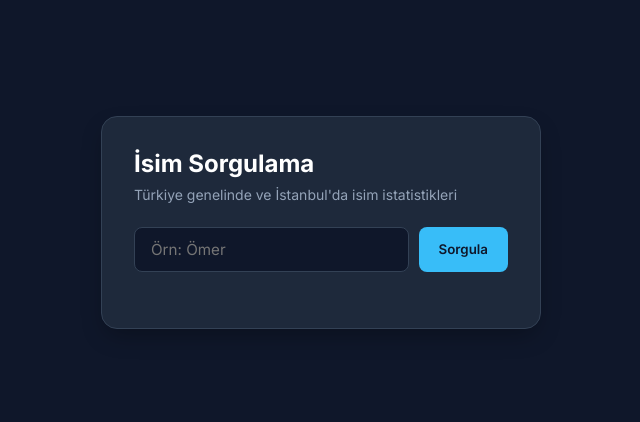
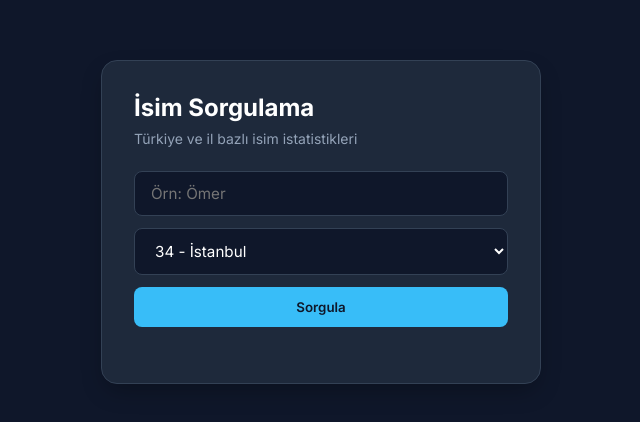
Before and after one commit to Omerbabapiro3131/tuik-test, a website: page public/index.html in a window 1280 px wide. Shown: the part 178-600 px from the top of the page, without its empty margins (319-959 px from the left). Drawn offline with Linux system fonts and the light colour scheme.

Commit message:
Update index.html

```diff
--- a/public/index.html
+++ b/public/index.html
@@ -43,11 +43,12 @@
     }
     .input-group {
       display: flex;
-      gap: 10px;
+      flex-direction: column;
+      gap: 12px;
       margin-bottom: 24px;
     }
-    input {
-      flex: 1;
+    input, select {
+      width: 100%;
       background: #0f172a;
       border: 1px solid #334155;
       padding: 12px 16px;
@@ -57,7 +58,7 @@
       outline: none;
       transition: border-color 0.2s;
     }
-    input:focus {
+    input:focus, select:focus {
       border-color: #38bdf8;
     }
     button {
@@ -69,6 +70,7 @@
       font-weight: 600;
       cursor: pointer;
       transition: background 0.2s;
+      width: 100%;
     }
     button:hover {
       background: #7dd3fc;
@@ -110,10 +112,93 @@
 
   <div class="card">
     <h2>İsim Sorgulama</h2>
-    <p class="subtitle">Türkiye genelinde ve İstanbul'da isim istatistikleri</p>
+    <p class="subtitle">Türkiye ve il bazlı isim istatistikleri</p>
 
     <div class="input-group">
       <input type="text" id="isimInput" placeholder="Örn: Ömer" autocomplete="off">
+      <select id="ilSelect">
+        <option value="1">01 - Adana</option>
+        <option value="2">02 - Adıyaman</option>
+        <option value="3">03 - Afyonkarahisar</option>
+        <option value="4">04 - Ağrı</option>
+        <option value="5">05 - Amasya</option>
+        <option value="6">06 - Ankara</option>
+        <option value="7">07 - Antalya</option>
+        <option value="8">08 - Artvin</option>
+        <option value="9">09 - Aydın</option>
+        <option value="10">10 - Balıkesir</option>
+        <option value="11">11 - Bilecik</option>
+        <option value="12">12 - Bingöl</option>
+        <option value="13">13 - Bitlis</option>
+        <option value="14">14 - Bolu</option>
+        <option value="15">15 - Burdur</option>
+        <option value="16">16 - Bursa</option>
+        <option value="17">17 - Çanakkale</option>
+        <option value="18">18 - Çankırı</option>
+        <option value="19">19 - Çorum</option>
+        <option value="20">20 - Denizli</option>
+        <option value="21">21 - Diyarbakır</option>
+        <option value="22">22 - Edirne</option>
+        <option value="23">23 - Elazığ</option>
+        <option value="24">24 - Erzincan</option>
+        <option value="25">25 - Erzurum</option>
+        <option value="26">26 - Eskişehir</option>
+        <option value="27">27 - Gaziantep</option>
+        <option value="28">28 - Giresun</option>
+        <option value="29">29 - Gümüşhane</option>
+        <option value="30">30 - Hakkari</option>
+        <option value="31">31 - Hatay</option>
+        <option value="32">32 - Isparta</option>
+        <option value="33">33 - Mersin</option>
+        <option value="34" selected>34 - İstanbul</option>
+        <option value="35">35 - İzmir</option>
+        <option value="36">36 - Kars</option>
+        <option value="37">37 - Kastamonu</option>
+        <option value="38">38 - Kayseri</option>
+        <option value="39">39 - Kırklareli</option>
+        <option value="40">40 - Kırşehir</option>
+        <option value="41">41 - Kocaeli</option>
+        <option value="42">42 - Konya</option>
+        <option value="43">43 - Kütahya</option>
+        <option value="44">44 - Malatya</option>
+        <option value="45">45 - Manisa</option>
+        <option value="46">46 - Kahramanmaraş</option>
+        <option value="47">47 - Mardin</option>
+        <option value="48">48 - Muğla</option>
+        <option value="49">49 - Muş</option>
+        <option value="50">50 - Nevşehir</option>
+        <option value="51">51 - Niğde</option>
+        <option value="52">52 - Ordu</option>
+        <option value="53">53 - Rize</option>
+        <option value="54">54 - Sakarya</option>
+        <option value="55">55 - Samsun</option>
+        <option value="56">56 - Siirt</option>
+        <option value="57">57 - Sinop</option>
+        <option value="58">58 - Sivas</option>
+        <option value="59">59 - Tekirdağ</option>
+        <option value="60">60 - Tokat</option>
+        <option value="61">61 - Trabzon</option>
+        <option value="62">62 - Tunceli</option>
+        <option value="63">63 - Şanlıurfa</option>
+        <option value="64">64 - Uşak</option>
+        <option value="65">65 - Van</option>
+        <option value="66">66 - Yozgat</option>
+        <option value="67">67 - Zonguldak</option>
+        <option value="68">68 - Aksaray</option>
+        <option value="69">69 - Bayburt</option>
+        <option value="70">70 - Karaman</option>
+        <option value="71">71 - Kırıkkale</option>
+        <option value="72">72 - Batman</option>
+        <option value="73">73 - Şırnak</option>
+        <option value="74">74 - Bartın</option>
+        <option value="75">75 - Ardahan</option>
+        <option value="76">76 - Iğdır</option>
+        <option value="77">77 - Yalova</option>
+        <option value="78">78 - Karabük</option>
+        <option value="79">79 - Kilis</option>
+        <option value="80">80 - Osmaniye</option>
+        <option value="81">81 - Düzce</option>
+      </select>
       <button id="sorgulaBtn">Sorgula</button>
     </div>
 
@@ -126,7 +211,7 @@
         <div class="stat-value" id="resIsim" style="color: #fff;">-</div>
       </div>
       <div class="stat-box">
-        <div class="stat-label">İstanbul Kişi Sayısı</div>
+        <div class="stat-label" id="resIlEtiket">Seçilen İl Kişi Sayısı</div>
         <div class="stat-value" id="resIl">-</div>
       </div>
       <div class="stat-box">
@@ -139,12 +224,16 @@
   <script>
     const btn = document.getElementById('sorgulaBtn');
     const input = document.getElementById('isimInput');
+    const ilSelect = document.getElementById('ilSelect');
     const loading = document.getElementById('loading');
     const error = document.getElementById('error');
     const results = document.getElementById('results');
 
     async function sorgula() {
       const isim = input.value.trim();
+      const ilKodu = ilSelect.value;
+      const ilAdi = ilSelect.options[ilSelect.selectedIndex].text.split(' - ')[1];
+
       if (!isim) return;
 
       error.classList.add('hidden');
@@ -152,7 +241,7 @@
       loading.classList.remove('hidden');
 
       try {
-        const res = await fetch(`/api/sorgula?isim=${encodeURIComponent(isim)}&ilKodu=34`);
+        const res = await fetch(`/api/sorgula?isim=${encodeURIComponent(isim)}&ilKodu=${ilKodu}`);
         const data = await res.json();
 
         loading.classList.add('hidden');
@@ -164,6 +253,7 @@
         }
 
         document.getElementById('resIsim').innerText = data.isim;
+        document.getElementById('resIlEtiket').innerText = `${ilAdi} Kişi Sayısı`;
         document.getElementById('resIl').innerText = data.ilToplam.toLocaleString('tr-TR');
         document.getElementById('resTurkiye').innerText = data.turkiyeToplam.toLocaleString('tr-TR');
 
```
